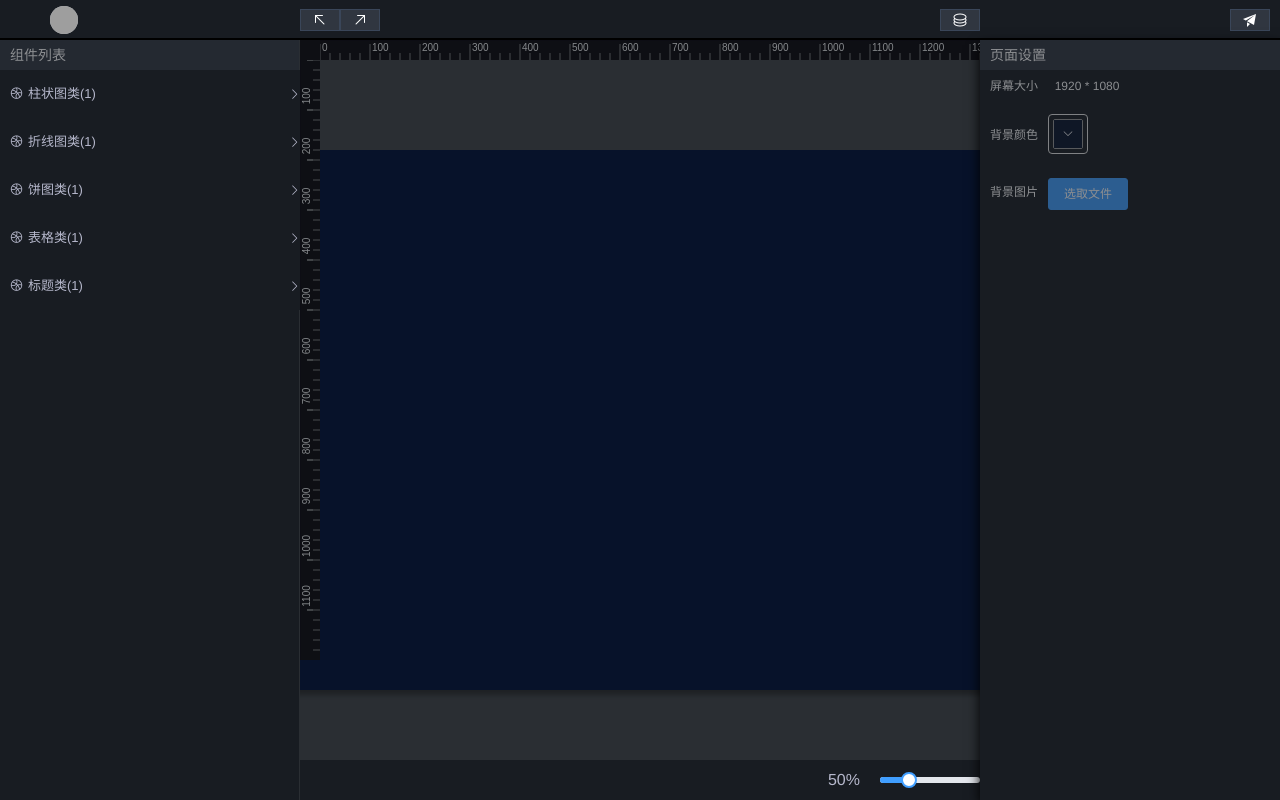
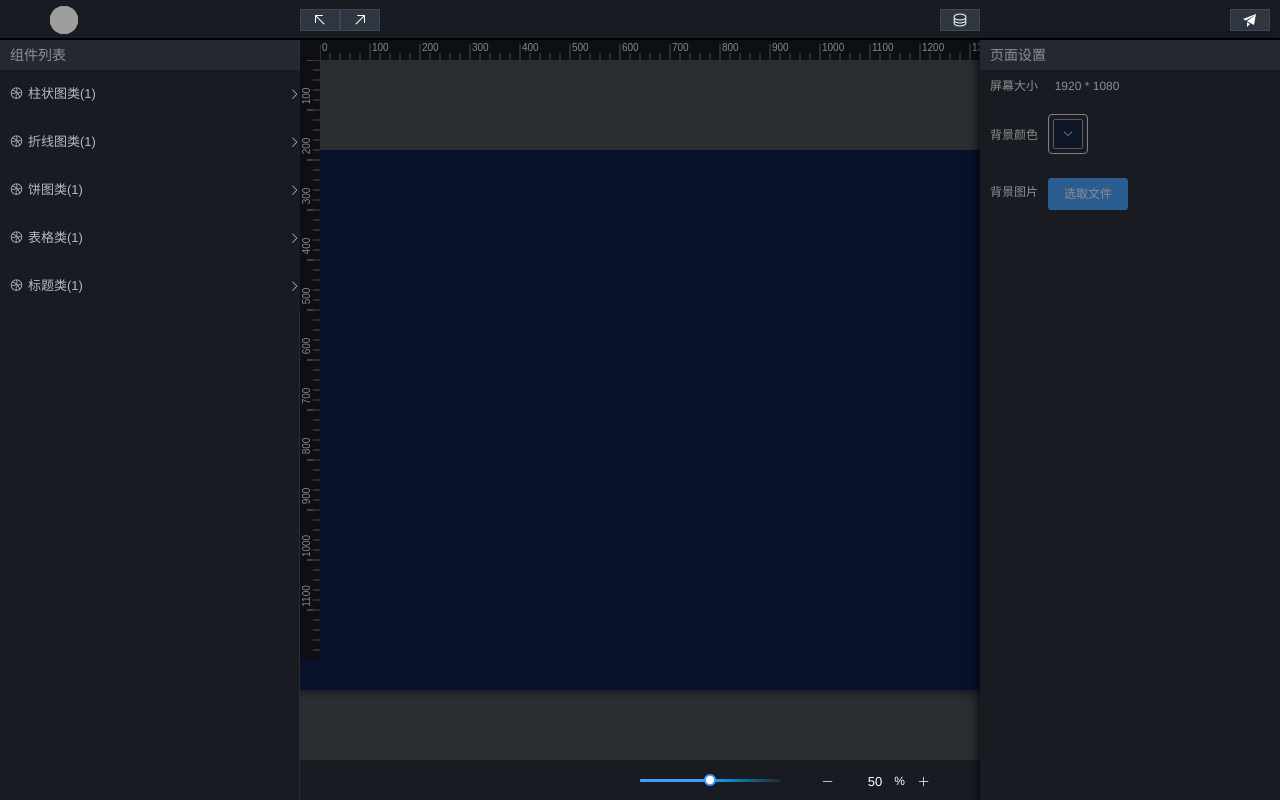
Before and after one commit to zhangyuhuihh/vue-page-produce, a Vue app: page /partComponent in a window 1280 px wide. Built offline with nearby package versions, Linux system fonts and the light colour scheme; grey boxes are pictures that could not be loaded.

Commit message:
去除中间编辑时候的padding

```diff
--- a/src/views/partComponent/construction/drag_fields.vue
+++ b/src/views/partComponent/construction/drag_fields.vue
@@ -67,39 +67,39 @@ export default {
     },
     width() {
       if (!_.isEmpty(this.activedWidget)) {
-        return this.activedWidget.dragSize.width
+        return parseInt(this.activedWidget.dragSize.width)
       }
       return 0
     },
     height() {
       if (!_.isEmpty(this.activedWidget)) {
-        return this.activedWidget.dragSize.height
+        return parseInt(this.activedWidget.dragSize.height)
       }
       return 0
     },
     x() {
       if (!_.isEmpty(this.activedWidget)) {
-        return this.activedWidget.dragPosition.x
+        return parseInt(this.activedWidget.dragPosition.x)
       }
       return 0
     },
     y() {
       if (!_.isEmpty(this.activedWidget)) {
-        return this.activedWidget.dragPosition.y
+        return parseInt(this.activedWidget.dragPosition.y)
       }
       return 0
     },
     maxWidth() {
-      return this.bigScreenRatio.width - this.x
+      return parseInt(this.bigScreenRatio.width - this.x)
     },
     maxHeight() {
-      return this.bigScreenRatio.height - this.y
+      return parseInt(this.bigScreenRatio.height - this.y)
     },
     maxX() {
-      return this.bigScreenRatio.width - this.width
+      return parseInt(this.bigScreenRatio.width - this.width)
     },
     maxY() {
-      return this.bigScreenRatio.height - this.height
+      return parseInt(this.bigScreenRatio.height - this.height)
     }
   },
   methods: {
--- a/src/views/partComponent/middlePart.vue
+++ b/src/views/partComponent/middlePart.vue
@@ -3,23 +3,20 @@
     <div class="top_ruler_container">
       <horizontal-ruler></horizontal-ruler>
     </div>
-    <div class="ruler_lock_container">
-
-    </div>
+    <div class="ruler_lock_container"></div>
     <div class="left_ruler_container">
       <vertical-ruler></vertical-ruler>
     </div>
     <edit-area @openRightMouseMenu="openRightMouseMenu"></edit-area>
     <div class="slider_container">
-      <div style="color: #b6b8cc">{{magnification}}%</div>
       <div class="slider_block">
         <el-slider
           :value="magnification"
-          @input="handleSliderChange"
-          :max="100"
-          :min="30"
-          :show-tooltip="false"
+          @change="handleSliderChange"
+          @input="handleSliderInputChange"
+          show-input
         ></el-slider>
+        <span class="slider_extra">%</span>
       </div>
     </div>
     <right-mouse-menu
@@ -66,7 +63,9 @@ export default {
     handleSliderChange(v) {
       this.setMagnification(v)
     },
-
+    handleSliderInputChange(v) {
+      this.setMagnification(v)
+    },
     openRightMouseMenu(obj, uuid) {
       this.rightMenu = { ...obj }
       this.rightMouseUUid = uuid
@@ -137,8 +136,50 @@ export default {
     justify-content: flex-end;
     align-items: center;
     .slider_block {
-      margin-left: 20px;
-      width: 100px;
+      margin-right: 40px;
+      width: 300px;
+      position: relative;
+      /deep/ .el-slider__runway {
+        background: linear-gradient(
+          to right,
+          rgb(0, 251, 255),
+          rgb(0, 176, 255),
+          rgb(38, 42, 53)
+        );
+        height: 3px;
+      }
+      /deep/ .el-slider__button {
+        width: 12px;
+        height: 12px;
+      }
+      /deep/ .el-slider__bar {
+        height: 3px;
+      }
+      /deep/ .el-slider__button-wrapper {
+        top: -17px;
+      }
+      /deep/ .el-input-number__decrease {
+        border: none;
+        color: #fff;
+        background: none;
+      }
+      /deep/ .el-input-number__increase {
+        border: none;
+        color: #fff;
+        background: none;
+      }
+      /deep/.el-input--small .el-input__inner {
+        background: #181c22;
+        border: 1px solid #181c22;
+        color: #fff;
+      }
+      .slider_extra {
+        color: #fff;
+        position: absolute;
+        right: 35px;
+        top: 12px;
+        font-size: 12px;
+      }
     }
   }
 }
--- a/src/views/partComponent/my_draggable.vue
+++ b/src/views/partComponent/my_draggable.vue
@@ -20,8 +20,8 @@
         :x="item.dragPosition.x"
         :y="item.dragPosition.y"
         :z="item.dragPosition.z"
-        :w="item.dragSize.width + widthHeightPadding"
-        :h="item.dragSize.height + widthHeightPadding"
+        :w="item.dragSize.width"
+        :h="item.dragSize.height"
         :minWidth="20"
         :minHeight="20"
         @resizing="onResizing"
@@ -31,7 +31,7 @@
         @activated="onActivated(item)"
         @deactivated="onDeActivated(item)"
       >
-        <div style="width: 100%; height: 100%; padding: 5px">
+        <div style="width: 100%; height: 100%">
           <!-- 这边的padding,决定了widthHeightPadding的大小 -->
           <component
             @contextmenu.prevent.native="openMenu($event, item)"
@@ -120,8 +120,8 @@ export default {
         uuid: this.activeUUid
       })
       this.updateWidgetDragSize({
-        width: width - this.widthHeightPadding,
-        height: height - this.widthHeightPadding,
+        width: width,
+        height: height,
         uuid: this.activeUUid
       })
       this.setMemoryForBackForward()
@@ -129,8 +129,8 @@ export default {
 
     onResizing(x, y, width, height) {
       this.updateWidgetDragSize({
-        width: width - this.widthHeightPadding,
-        height: height - this.widthHeightPadding,
+        width: width,
+        height: height,
         uuid: this.activeUUid
       })
     },
```
